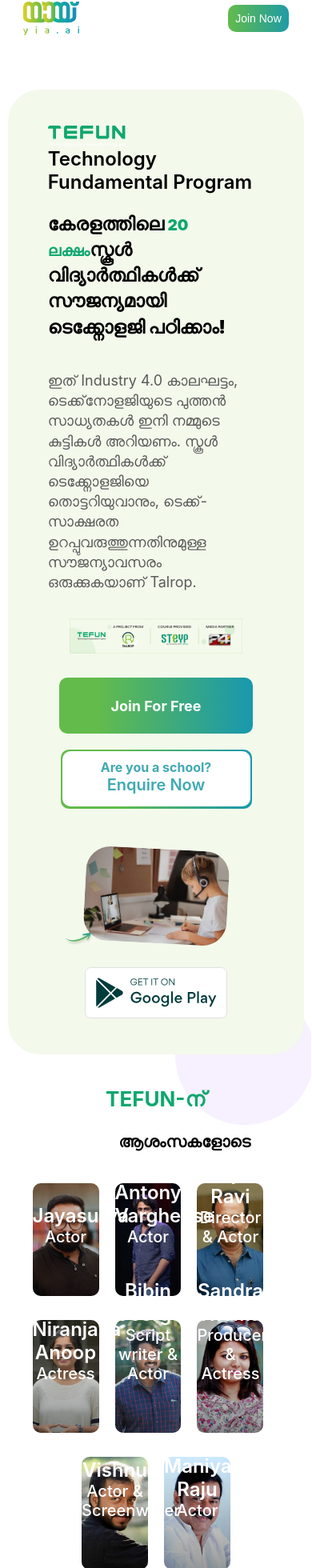
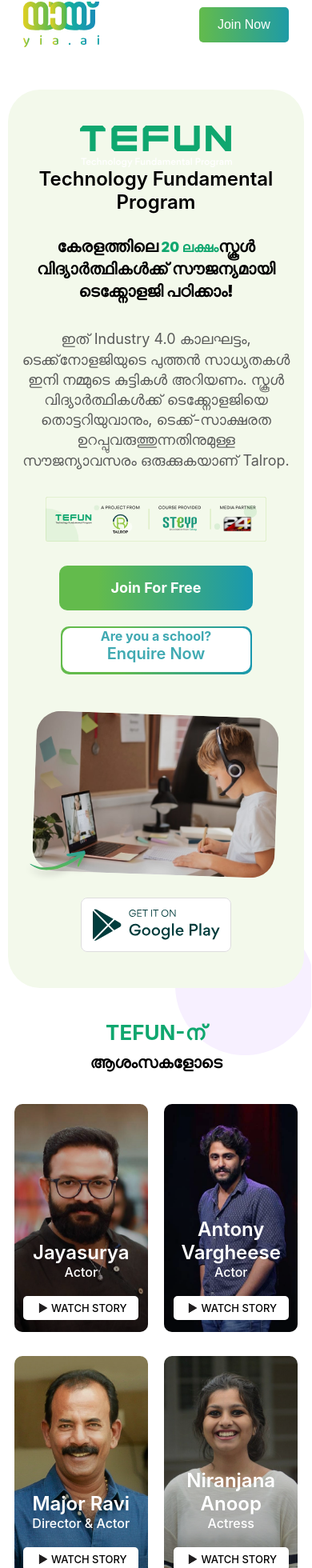
Before and after one commit to varsha998c/yia.ai, a React (Create React App) app: page / in a window 390 px wide. Shown: the part 18-1978 px from the top of the page at 80% size. Built offline with nearby package versions, Linux system fonts and the light colour scheme.

Commit message:
responsive

```diff
--- a/src/App.css
+++ b/src/App.css
@@ -310,3 +310,8 @@
   display: block;
   width: 20px;
 }
+@media (max-width:640px){
+    a.button {
+        padding: 0;
+  }
+}
--- a/src/components/screens/Cards.js
+++ b/src/components/screens/Cards.js
@@ -108,12 +108,21 @@
 const Wrapper = styled.div`
     margin: 0 auto;
     width: 80%;
+    @media (max-width:1280px) {
+        width: 77%;
+    }
+    @media (max-width:640px) {
+        width: 91%;
+    }
 `;
 const Title = styled.h2`
     color: #0fa76f;
     text-align: center;
     margin: 0 0 25px 0;
     font-size: 26px;
+    @media (max-width:640px){
+        margin: 0 0 9px 0;
+    }
 `;
 const Description = styled.p`
     text-align: center;
@@ -121,6 +130,12 @@
     width: 30%;
     font-size: 20px;
     font-weight: 700;
+    @media (max-width:640px){
+        width: 45%;
+    }
+    @media (max-width:540px){
+        width: 47%;
+    }
 `;
 const CardDiv = styled.ul`
     display: flex;
@@ -132,6 +147,9 @@
     padding: 0;
     @media (max-width:1280px) {
         justify-content: center;
+    }
+    @media (max-width:640px){
+        justify-content: space-between;
     }
 `;
 const InnerCards = styled.li`
@@ -145,6 +163,9 @@
         @media (max-width:1280px) {
             margin-right: 20px;
         }
+        @media (max-width:640px){
+            margin-right: 0;
+        }
     }
     &:nth-child(8) {
         margin-right: 0;
@@ -152,8 +173,22 @@
     @media (max-width:1280px) {
         width: calc(33% - 20px);
     }
-
-
+    @media (max-width:768px){
+        width: calc(50% - 20px);
+    }
+    &:nth-child(2) {
+        @media (max-width:640px){
+            margin-right: 0;
+        }
+    }
+    &:nth-child(6) {
+        @media (max-width:640px) {
+            margin-right: 0px;
+        }
+    }
+    @media (max-width:540px){
+            width: calc(50% - 10px);
+    }
 `;
 const Div = styled.div`
     height: 100%;background: linear-gradient(rgba(248, 248, 248, 0) 0%, rgb(0, 0, 0) 100%);
@@ -192,6 +227,9 @@
             height: 35px;
         }
     }
+    @media (max-width:980px) {
+        bottom: 15px;
+    }
 `;
 const Name = styled.h4`
     margin: 0;
@@ -202,6 +240,14 @@
     @media (max-width:1280px) {
         font-size: 24px;
     }
+    @media(max-width:980px){
+        font-size: 18px;
+        padding: 10px 25px;
+    }
+    @media (max-width:768px) {
+        font-size: 24px;
+        padding: 0;
+    }
 `;
 const Studies = styled.p`
     margin: 0;
@@ -209,10 +255,16 @@
     font-size: 20px;
     font-weight: 500;
     text-align: center;
+    @media (max-width:980px){
+        font-size: 15px;
+    }
+    @media (max-width:768px) {
+        font-size: 16px;
+    }
 `;
 const ButtonDiv = styled.div`
     background-color:#fff;
-    border-radius: 10px;
+    border-radius: 5px;
     display: flex;
     width: 60%;
     margin: 0 auto;
@@ -226,13 +278,14 @@
     &:hover {
         opacity: 1;
     }
-
-    /* overflow: hidden;
-    height: 0; */
-    /* opacity : 0;
-    &:hover {
+    @media (max-width:768px) {
         opacity: 1;
-    } */
+        height: 30px;
+        width: 80%;
+    }
+    @media (max-width:640px){
+        height: 20px;
+    }
 `;
 const Span = styled.span`
     width: 20px;
@@ -241,13 +294,15 @@
         display: block;
     }
 `;
-// const Imgs = styled.img`
-//     display: block;
-//     width: 100%;
-//     margin-right:10px ;
-// `;
 const Small = styled.span`
     text-decoration: none;
     color: #000;
     text-transform: uppercase;
+    @media (max-width:768px) {
+        font-size: 14px;
+        font-weight: 500;
+    }
+    @media (max-width:640px){
+        font-size: 13px;
+    }
 `;
--- a/src/components/screens/Gallery.js
+++ b/src/components/screens/Gallery.js
@@ -46,8 +46,8 @@
         },
         {
             id:6,
-            image:Img6,
-            name:"Driverless Car",
+            image:Img8,
+            name:"Web 3.0"
 
         },
         {
@@ -58,8 +58,8 @@
         },
         {
             id:8,
-            image:Img8,
-            name:"Web 3.0",
+            image:Img6,
+            name:"Driverless Car",
         },
 
     ])
@@ -105,11 +105,24 @@
     text-align: center;
     margin: 0 0 25px 0;
     font-size: 30px;
+    @media (max-width:1080px){
+        font-size: 26px;
+    }
+    @media (max-width:980px){
+        font-size: 24px;
+    }
+
 `;
 const Description = styled.p`
     text-align: center;
     margin: 0 auto;
     width: 50%;
+    @media (max-width:980px){
+        width: 75%;
+    }
+    @media (max-width:540px){
+        width: 90%;
+    }
 `;
 const CardDiv = styled.ul`
     display: flex;
@@ -133,14 +146,26 @@
     border-radius : 10px;
     padding: 5px;
     margin-right: 20px;
+    min-height: 230px;
+    &:nth-child(1) {
+        @media (max-width:768px){
+            margin-right: 20px;
+        }
+    }
     &:nth-child(2) {
         background-color: #fff8e4;
+        @media (max-width:768px){
+        margin-right: 0;
+    }
 
     }
     &:nth-child(3) {
         background-color: #e2f9dd;
         @media (max-width:1280px) {
             margin-right: 0;
+        }
+        @media (max-width:768px){
+            margin-right: 20px;
         }
 
     }
@@ -150,16 +175,28 @@
         @media (max-width:1280px) {
             margin-right: 20px;
         }
+        @media (max-width:768px){
+            margin-right: 0px;
+        }
     }
     &:nth-child(5) {
         background-color: #fff8e4;
+        @media (max-width:768px){
+            margin-right: 20px;
+        }
     }
     &:nth-child(6) {
         background-color: #ebf2fa;
+        @media (max-width:768px){
+            margin-right: 0px;
+        }
     }
     &:nth-child(7) {
         background-color: #e3f4e6;
         @media (max-width:1280px) {
+            margin-right: 20px;
+        }
+        @media (max-width:768px){
             margin-right: 20px;
         }
     }
@@ -170,11 +207,19 @@
     @media (max-width:1280px) {
         width: calc(30% - 20px);
     }
+    @media (max-width:768px){
+        width: calc(48% - 27px);
+        min-height: 160px;
+    }
+    @media (max-width:768px){
+            margin-right: 0px;
+        }
 `;
 const ImageContainer = styled.div`
     width: 92%;
     margin: 10px 10px;
     overflow: hidden;
+    border-radius: 10px;
 `;
 const Img = styled.img`
     width: 100%;
@@ -186,6 +231,13 @@
     color: #000;
     font-weight: 500;
     text-align: center;
+    @media (max-width:640px) {
+        margin: 20px 10px;
+    }
+    @media(max-width:540px){
+        margin: 20px 0px;
+        font-size: 17px;
+    }
 `;
 const Span = styled.span`
     font-weight : 600;
@@ -198,13 +250,29 @@
     width: 19%;
     @media (max-width: 1280px) {
         right: 145px;
-        bottom: 12px;
-        width: 21%;
+        bottom: -3px;
+        width: 23%;
     }
     @media (max-width:1080px) {
-        right: 119px;
-        bottom: 12px;
+        right: 108px;
+        bottom: -9px;
+        width: 27%;
+    }
+    @media (max-width:768px){
+        right: 0;
+        bottom: 79px;
+        width: 29%;
+
+    }
+    @media (max-width:640px){
+        bottom: 5px;
         width: 24%;
+        right: 8px;
+    }
+    @media (max-width:540px){
+        bottom: 15px;
+        width: 27%;
+        right: 2px;
     }
 `;
 const Card = styled.img`
--- a/src/components/screens/Spotlight.js
+++ b/src/components/screens/Spotlight.js
@@ -94,6 +94,10 @@
     @media (max-width:980px) {
         padding: 35px 50px;
     }
+    @media (max-width:640px){
+        text-align: center;
+        padding: 35px 13px;
+    }
 `;
 const DivLeft = styled.div`
     width: 45%;
@@ -111,6 +115,13 @@
     }
     @media (max-width:980px){
         width: 36%;
+    }
+    @media (max-width:768px) {
+        width: 45%;
+    }
+    @media (max-width:640px){
+        width: 55%;
+        margin: 0 auto;
     }
 `;
 const Img = styled.img`
@@ -137,6 +148,10 @@
     @media (max-width:980px) {
         font-size: 23px;
     }
+    @media (max-width:640px){
+        margin-top: 27px;
+        font-size: 20px;
+    }
 `;
 const Small = styled.small`
     color: #0fa76f;
@@ -154,6 +169,9 @@
         width: 90%;
         font-size: 18px;
         line-height: 1.4;
+    }
+    @media (max-width:768px) {
+        width: 100%;
     }
 `;
 const ImgDiv = styled.div`
@@ -175,7 +193,7 @@
     margin-top: 30px;
     /* justify-content: space-between; */
     @media (max-width:1280px) {
-        width: 94%;
+        width: 96%;
     }
     @media (max-width:1080px) {
         flex-flow: column wrap;
@@ -210,6 +228,9 @@
     @media (max-width:1080px) {
         margin-right: 0;
     }
+    @media (max-width:640px) {
+        height: 56px;
+    }
 `;
 const DivButton = styled.div`
     width: 242px;
@@ -227,6 +248,9 @@
         margin-top: 20px;
         width: 235px;
     }
+    @media (max-width:640px) {
+        height: 56px;
+    }
 `;
 const EnquiryButton = styled.div`
     background: #ffff;
@@ -239,6 +263,9 @@
     }
     @media (max-width:1080px) {
         width: 235px;
+    }
+    @media (max-width:640px) {
+        height: 55px;
     }
 `;
 const H6 = styled.h6`
@@ -265,6 +292,12 @@
     @media (max-width:980px) {
         width: 66%;
     }
+    @media (max-width:768px) {
+        width: 92%;
+    }
+    @media (max-width:640px) {
+        width: 88%;
+    }
 `;
 const InnerDiv = styled.div`
     position : relative;
@@ -276,6 +309,9 @@
     overflow: hidden;
     border-radius: 30px;
     transform: rotate(3deg);
+    @media (max-width:768px){
+        transform: rotate(2deg);
+    }
 `;
 const ArrowImage = styled.img`
     position: absolute;
@@ -283,6 +319,11 @@
     width: 25%;
     left: -16%;
     bottom: -12%;
+    @media (max-width:768px){
+        width: 33%;
+        left: -6%;
+        bottom: -16%;
+    }
 `;
 const PlayContainer = styled.div`
     @media (max-width:1080px) {
--- a/src/components/screens/includes/Header.js
+++ b/src/components/screens/includes/Header.js
@@ -80,7 +80,7 @@
         width: 80px;
     }
     @media (max-width:480px) {
-        width: 70px;
+        width: 95px;
     }
     @media (max-width:320px) {
         width: 60px;
@@ -125,7 +125,7 @@
         #40ab79 51%,
         #1e9ba6 100%
     );
-    border-radius: 10px;
+    border-radius: 5px;
     font-weight: 600;
     &:hover {
         background-image: linear-gradient(to left, #63bb4c 20%, #1898af 100%);
@@ -134,12 +134,15 @@
         padding: 15px 27px;
     }
     @media (max-width:768px) {
-        padding: 15px;
+        padding: 17px 34px;
         font-weight: 400;
-        font-size: 14px;
+        font-size: 16px;
+    }
+    @media (max-width:640px) {
+        padding: 15px 27px;
     }
     @media (max-width:480px) {
-        padding: 9px;
+        padding: 13px 23px;
         font-weight: 200;
     }
 `;
```
